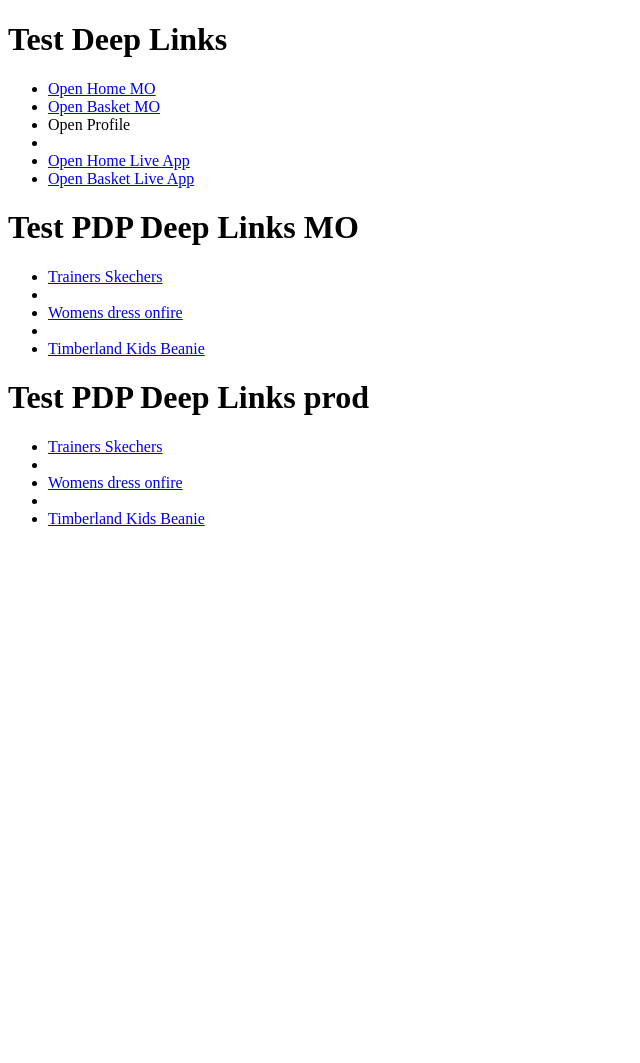
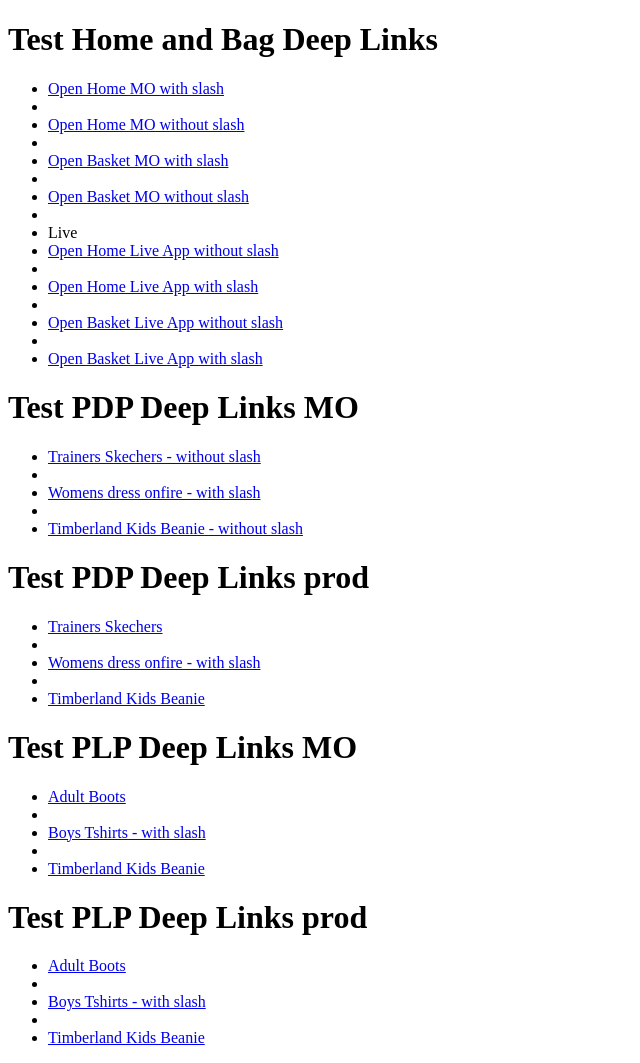
Before and after one commit to nenonesa/flutter-deeplink-tester, a plain HTML site: page index.html in a window 1280 px wide. Shown: the whole page, without its empty margins (0-640 px from the left). Before the commit the page ends 800 px from the top, so only its background shows below. Drawn offline with Linux system fonts and the light colour scheme.

Commit message:
Update index.html

```diff
--- a/index.html
+++ b/index.html
@@ -4,32 +4,59 @@
   <title>Deep Link Test</title>
 </head>
 <body>
-  <h1>Test Deep Links</h1>
+  <h1>Test Home and Bag Deep Links</h1>
   <ul>
-    <li><a href="https://samdodskc.github.io/">Open Home MO</a></li>
-    <li><a href="https://samdodskc.github.io/viewbasket.aspx">Open Basket MO</a></li>
-    <li>Open Profile</li>
+    <li><a href="https://samdodskc.github.io/">Open Home MO with slash</a></li>
     <li></li>
-    <li><a href="https://www.mandmdirect.com">Open Home Live App</a></li>
-    <li><a href="https://www.mandmdirect.com/viewbasket.aspx">Open Basket Live App</a></li>
+    <li><a href="https://samdodskc.github.io">Open Home MO without slash</a></li>
+    <li></li>
+    <li><a href="https://samdodskc.github.io/viewbasket.aspx/">Open Basket MO with slash</a></li>
+    <li></li>
+    <li><a href="https://samdodskc.github.io/viewbasket.aspx">Open Basket MO without slash</a></li>
+    <li></li>
+    <li>Live</li>
+    <li><a href="https://www.mandmdirect.com">Open Home Live App without slash</a></li>
+    <li></li>
+    <li><a href="https://www.mandmdirect.com/">Open Home Live App with slash</a></li>
+    <li></li>
+    <li><a href="https://www.mandmdirect.com/viewbasket.aspx">Open Basket Live App without slash</a></li>
+    <li></li>
+    <li><a href="https://www.mandmdirect.com/viewbasket.aspx/">Open Basket Live App with slash</a></li>
   </ul>
 
   <h1>Test PDP Deep Links MO</h1>
   <ul>
-    <li><a href="https://samdodskc.github.io/01/details/XS30344">Trainers Skechers</a></li>
+    <li><a href="https://samdodskc.github.io/01/details/XS30344">Trainers Skechers - without slash</a></li>
     <li></li>
-    <li><a href="https://samdodskc.github.io/01/details/OF30557">Womens dress onfire</a></li>
+    <li><a href="https://samdodskc.github.io/01/details/OF30557/">Womens dress onfire - with slash</a></li>
     <li></li>
-    <li><a href="https://samdodskc.github.io/01/details/TM30611">Timberland Kids Beanie</a></li>
+    <li><a href="https://samdodskc.github.io/01/details/TM30611">Timberland Kids Beanie - without slash</a></li>
   </ul>
 
   <h1>Test PDP Deep Links prod</h1>
   <ul>
     <li><a href="https://www.mandmdirect.com/01/details/XS30344">Trainers Skechers</a></li>
     <li></li>
-    <li><a href="https://www.mandmdirect.com/01/details/OF30557">Womens dress onfire</a></li>
+    <li><a href="https://www.mandmdirect.com/01/details/OF30557/">Womens dress onfire - with slash</a></li>
     <li></li>
     <li><a href="https://www.mandmdirect.com/01/details/TM30611">Timberland Kids Beanie</a></li>
   </ul>
+  <h1>Test PLP Deep Links MO</h1>
+  <ul>
+    <li><a href="https://samdodskc.github.io/01/adult?title=Adult%20Boots&algoliafilters=genders%3AMens%2CWomens%7Cproductcategory%3AFootwear%7Cproductcategory1%3ABoots%7Ccolour%3Ablue">Adult Boots</a></li>
+    <li></li>
+    <li><a href="https://samdodskc.github.io/01/boys?title=Tshirts&algoliafilters=genders%3ABoys%7Cproductcategory%3AClothing%7Cagegroup%3AChildrens%20Boys%7Cproductcategory1%3AT-Shirts%20And%20Vests%7Ccolour%3Agreen/">Boys Tshirts - with slash</a></li>
+    <li></li>
+    <li><a href="https://samdodskc.github.io/01/womens?title=New%20Trainers&algoliafilters=genders%3AWomens%7Cproductcategory1%3ATrainers%7Cshops%3Anewin">Timberland Kids Beanie</a></li>
+  </ul>
+
+  <h1>Test PLP Deep Links prod</h1>
+  <ul>
+    <li><a href="https://www.mandmdirect.com/01/adult?title=Adult%20Boots&algoliafilters=genders%3AMens%2CWomens%7Cproductcategory%3AFootwear%7Cproductcategory1%3ABoots%7Ccolour%3Ablue">Adult Boots</a></li>
+    <li></li>
+    <li><a href="https://www.mandmdirect.com/01/boys?title=Tshirts&algoliafilters=genders%3ABoys%7Cproductcategory%3AClothing%7Cagegroup%3AChildrens%20Boys%7Cproductcategory1%3AT-Shirts%20And%20Vests%7Ccolour%3Agreen/">Boys Tshirts - with slash</a></li>
+    <li></li>
+    <li><a href="https://www.mandmdirect.com/01/womens?title=New%20Trainers&algoliafilters=genders%3AWomens%7Cproductcategory1%3ATrainers%7Cshops%3Anewin">Timberland Kids Beanie</a></li>
+  </ul>
 </body>
 </html>
```
